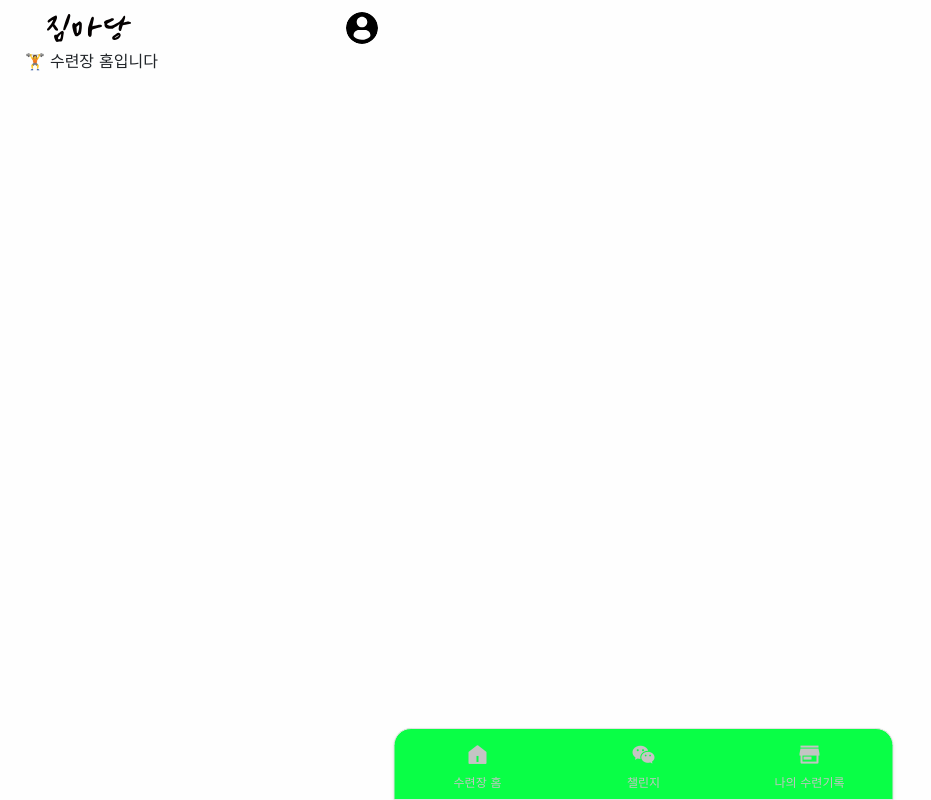
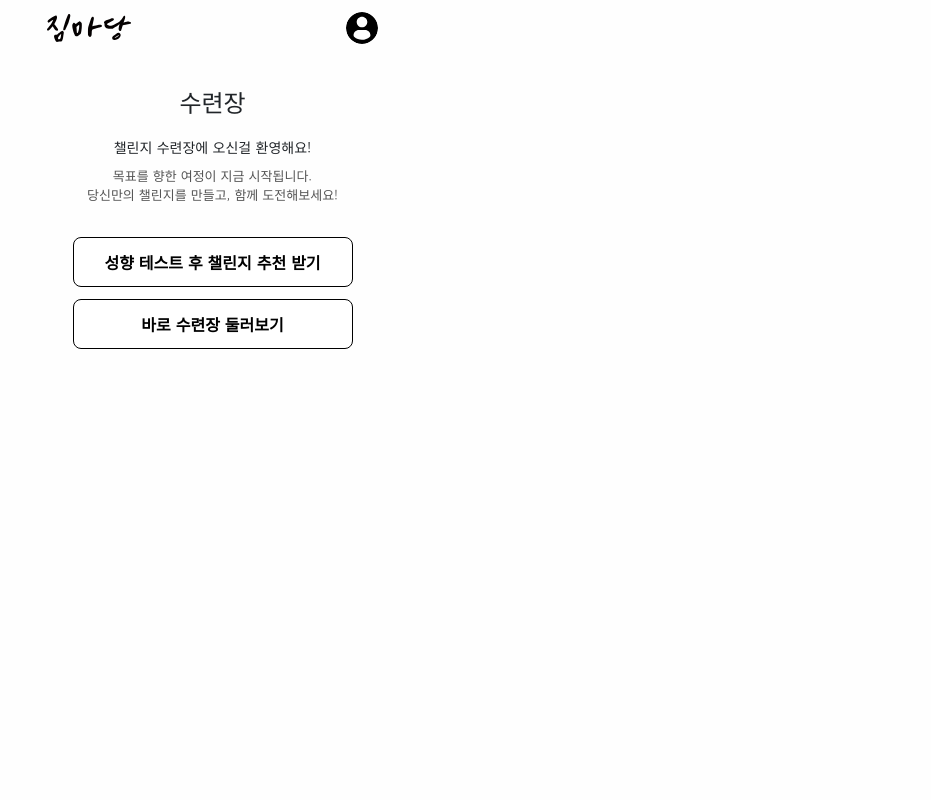
Before and after one commit to soi02/gymfrontend, a React (Vite) app: page /challenge in a window 1280 px wide. Shown: the whole page, without its empty margins (0-931 px from the left). Built offline with nearby package versions, Linux system fonts and the light colour scheme; a web font is replaced by a local one.

Commit message:
ChallengeIntro 추가

```diff
--- a/src/App.jsx
+++ b/src/App.jsx
@@ -7,21 +7,23 @@ import LoginPage from './global/LoginPage'
 import RegisterPage from './global/RegisterPage'
 import ErrorPage from './global/ErrorPage'
 import NotificationPage from './global/NotificationsPage'
+
 import ChallengeHome from './user/challenge/pages/ChallengeHome'
 import ChallengeList from './user/challenge/pages/ChallengeList'
-import MyChallenge from './user/challenge/pages/MyChallenge'
+import ChallengeMy from './user/challenge/pages/ChallengeMy'
+
 import ChallengeBottomNavigation from './user/challenge/commons/ChallengeBottomNavigation'
+import ChallengeIntro from './user/challenge/pages/ChallengeIntro'
 
 // 이 부분은 따로 감싼 컴포넌트로 만들어야 useLocation을 쓸 수 있어!
 function AppContent() {
   const location = useLocation();
   const hideHeaderFooterRoutes = ['/', '/login', '/register']; // 숨길 경로들
-
   const shouldHide = hideHeaderFooterRoutes.includes(location.pathname);
 
   // 수련장 관련
-  const isChallengeSection =
-    location.pathname.startsWith("/challenge");
+  const shouldHideChallengeBottom = location.pathname === '/challenge';
+  const isChallengeSection = location.pathname.startsWith('/challenge');
 
   return (
     <div style={{ display: 'flex', flexDirection: 'column', maxWidth: '375px', margin: '0 auto' }}>
@@ -34,15 +36,17 @@ function AppContent() {
         <Route path="/notifications" element={<NotificationPage />} />
 
         {/* 수련장 관련 */}
-        <Route path="/challenge" element={<ChallengeHome />} />
+        <Route path="/challenge" element={<ChallengeIntro />} />
+        <Route path="/challengeHome" element={<ChallengeHome />} />
         <Route path="/challengeList" element={<ChallengeList />} />
-        <Route path="/myChallenge" element={<MyChallenge />} />
+        <Route path="/challengeMy" element={<ChallengeMy />} />
 
         <Route path="*" element={<ErrorPage />} />
       </Routes>
 
 
-      {!shouldHide && (
+      {/* 수련장 관련 */}
+      {!shouldHideChallengeBottom && (
         isChallengeSection ? <ChallengeBottomNavigation /> : <BottomNavigation />
       )}
 
--- a/src/user/challenge/commons/ChallengeBottomNavigation.jsx
+++ b/src/user/challenge/commons/ChallengeBottomNavigation.jsx
@@ -12,13 +12,13 @@ function ChallengeBottomNavigationItem({ link, iconClass, label }) {
                     className={iconClass}
                     style={{
                         fontSize: '24px',
-                        color: isActive ? "#000000" : "#C4C4C4"
+                        color: isActive ? "#d8ff4bff" : "#C4C4C4"
                     }}
                 ></i>
                 <div
                     style={{
                         fontSize: '0.75rem',
-                        color: isActive ? "#000000" : "#C4C4C4"
+                        color: isActive ? "#d8ff4bff" : "#C4C4C4"
                     }}
                 >
                     {label}
@@ -42,14 +42,14 @@ export default function ChallengeBottomNavigation() {
                 borderTopLeftRadius: '1.1rem',
                 borderTopRightRadius: '1.1rem',
                 overflow: 'hidden',
-                backgroundColor: '#09ff46ff',
+                backgroundColor: '#1f1f1fff',
                 border: '1px solid #e2e2e2ff',
                 zIndex: 1000,
             }}
         >
             <ChallengeBottomNavigationItem link="/challengeHome" iconClass="ri-home-5-fill" label="수련장 홈" />
             <ChallengeBottomNavigationItem link="/challengeList" iconClass="ri-wechat-fill" label="챌린지" />
-            <ChallengeBottomNavigationItem link="/myChallenge" iconClass="ri-store-3-fill" label="나의 수련기록" />
+            <ChallengeBottomNavigationItem link="/challengeMy" iconClass="ri-store-3-fill" label="나의 수련기록" />
         </div>
     );
 }
--- /dev/null
+++ b/src/user/challenge/pages/ChallengeIntro.jsx
@@ -0,0 +1,52 @@
+import { useNavigate } from 'react-router-dom';
+// import introLogo from '../../assets/img/challenge_intro_logo.svg'; // 이미지 경로는 실제에 맞게 수정
+
+export default function ChallengeIntro() {
+  const navigate = useNavigate();
+
+  return (
+    <div style={{ textAlign: 'center', padding: '40px 20px' }}>
+      <h2 style={{ fontSize: '24px', marginBottom: '20px' }}>수련장</h2>
+      {/* <img src={introLogo} alt="수련장 로고" style={{ width: '120px', marginBottom: '16px' }} /> */}
+
+      <p style={{ fontSize: '14px', marginBottom: '8px' }}>
+        챌린지 수련장에 오신걸 환영해요!
+      </p>
+      <p style={{ fontSize: '13px', color: '#555', marginBottom: '32px' }}>
+        목표를 향한 여정이 지금 시작됩니다.<br />
+        당신만의 챌린지를 만들고, 함께 도전해보세요!
+      </p>
+
+      <button
+        onClick={() => navigate('/personality-test')}
+        style={{
+          padding: '12px',
+          width: '100%',
+          maxWidth: '280px',
+          marginBottom: '12px',
+          border: '1px solid #000',
+          borderRadius: '8px',
+          backgroundColor: '#fff',
+          fontWeight: 'bold',
+        }}
+      >
+        성향 테스트 후 챌린지 추천 받기
+      </button>
+
+      <button
+        onClick={() => navigate('/challengeHome')}
+        style={{
+          padding: '12px',
+          width: '100%',
+          maxWidth: '280px',
+          border: '1px solid #000',
+          borderRadius: '8px',
+          backgroundColor: '#fff',
+          fontWeight: 'bold',
+        }}
+      >
+        바로 수련장 둘러보기
+      </button>
+    </div>
+  );
+}
--- /dev/null
+++ b/src/user/challenge/pages/ChallengeMy.jsx
@@ -0,0 +1,3 @@
+export default function ChallengeMy() {
+  return <div>👤 나의 수련기록</div>;
+}
--- a/src/user/challenge/pages/MyChallenge.jsx
+++ /dev/null
@@ -1,3 +0,0 @@
-export default function MyChallenge() {
-  return <div>👤 나의 수련 페이지</div>;
-}
```
